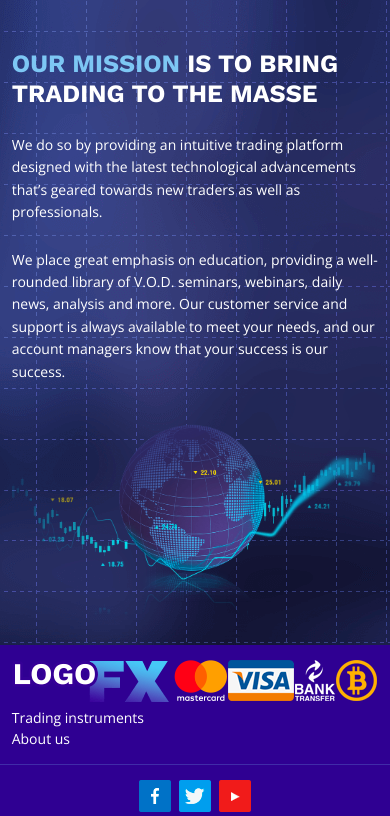
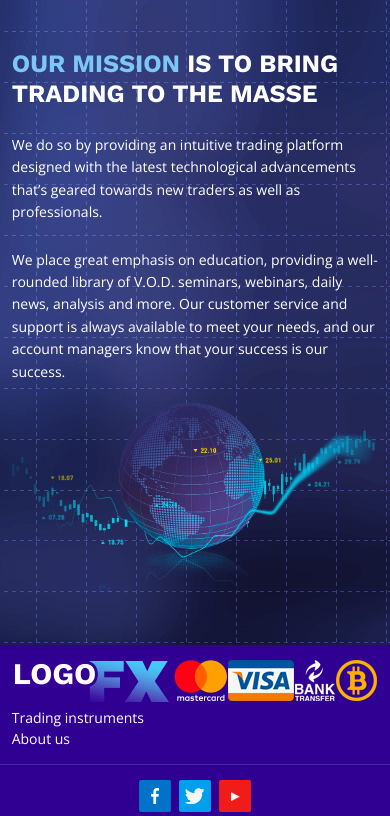
Before and after one commit to spbabiak/fxytrade, a PHP site: page /about.html in a window 390 px wide. Shown: the part 93-909 px from the top of the page. Run offline with PHP 8.4, Linux system fonts and the light colour scheme.

Commit message:
Fixed hero section display for mobile
On 480px screen width white line showed up in the bottom of the section. Fixed it with changing margin-top for section img.

```diff
--- a/styles.css
+++ b/styles.css
@@ -1382,10 +1382,7 @@ body {
 
 .about_hero_img_content {
 	width: 100%;
-	position: relative;
-	top: 0;
-	left: 0;
-    margin-top: 40px;
+	margin-top: 18px;
 }
 
 .img_globe {
@@ -1532,10 +1529,6 @@ body {
    	.icons_features_list li:nth-child(5) {
    		margin-bottom: 0;
    	}
-
-   	.about_hero_img_content {
-    	margin-top: 13px;
-	}
 }
 
 @media only screen and (min-width: 960px) {
```
